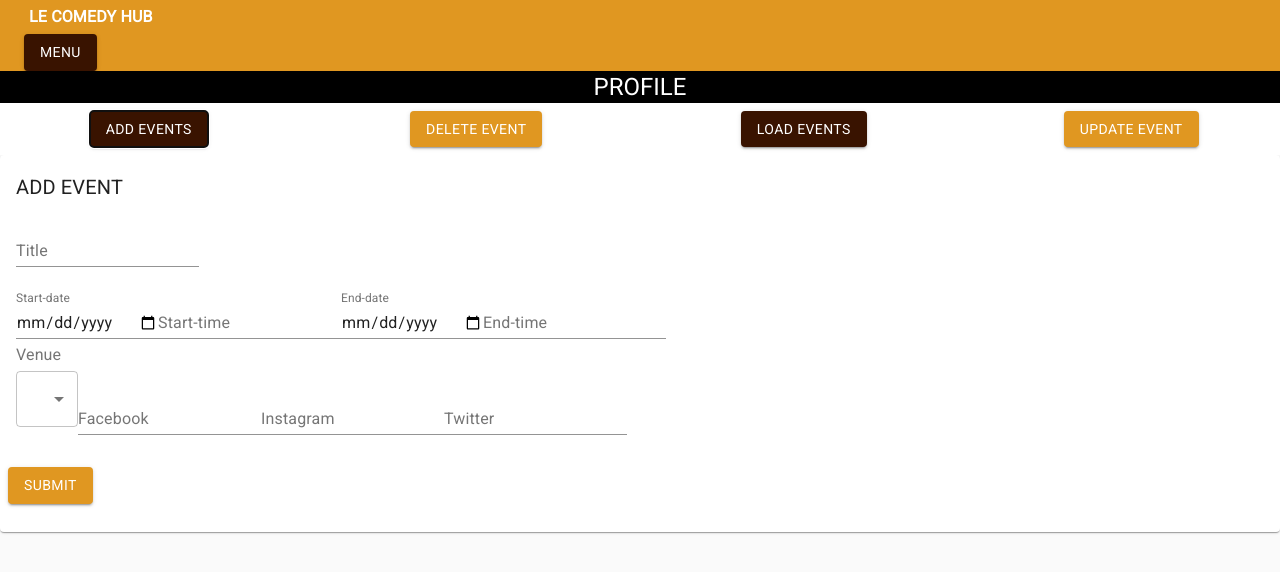
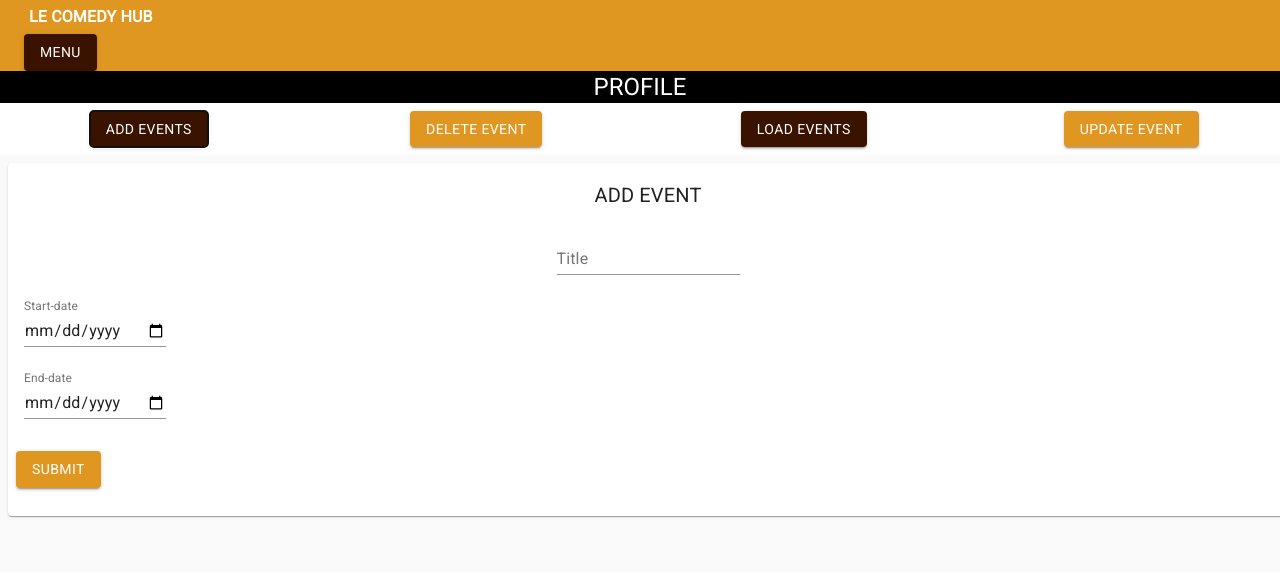
Before and after one commit to baubrun/Comedy-Hub, a React (Create React App) app: page /profile in a window 1280 px wide. Both pictures are taken after a click on the button "ADD EVENTS". Shown: the top 572 px of the page. Built offline with nearby package versions, Linux system fonts and the light colour scheme.

Commit message:
added switch && not found

```diff
--- a/src/App.js
+++ b/src/App.js
@@ -1,6 +1,6 @@
-import React, {Component} from "react";
+import React from "react";
 import HomePage from "./components/HomePage"
-import {BrowserRouter, Route, Redirect} from "react-router-dom"
+import {BrowserRouter, Route, Redirect, Switch} from "react-router-dom"
 import Register from "./components/Register";
 import Events from "./components/Events";
 import EventDetail from "./components/EventDetail"
@@ -11,6 +11,7 @@ import Checkout from "./components/Checkout"
 import Confirmation from "./components/Confirmation"
 import Cart from "./components/Cart"
 import  {connect, useSelector}  from "react-redux";
+import NotFound from "./components/NotFound";
 
   const App = () => {
   const events = useSelector(state => state.events)
@@ -25,6 +26,7 @@ import  {connect, useSelector}  from "react-redux";
       <div>
         <BrowserRouter>
         <NavBar />
+        <Switch>
         <Route exact={true} path="/" component={HomePage}/>
         <Route exact={true} path="/login" component={Login}/>
         <Route exact={true} path="/register" component={Register}/>
@@ -47,6 +49,8 @@ import  {connect, useSelector}  from "react-redux";
         {/* <Route exact={true} path="/profile" component={Profile}>
           {!loggedIn ? <Redirect to="/login" /> : <Profile/>}
         </Route >  */}
+        <NotFound/>
+        </Switch>
         </BrowserRouter>
 
       </div>
--- a/src/components/AddEvent.jsx
+++ b/src/components/AddEvent.jsx
@@ -9,25 +9,23 @@ import CardContent from "@material-ui/core/CardContent";
 import Button from "@material-ui/core/Button";
 import TextField from "@material-ui/core/TextField";
 import Typography from "@material-ui/core/Typography";
-import Icon from "@material-ui/core/Icon";
+import MenuItem from "@material-ui/core/MenuItem";
+import List from "@material-ui/core/List";
+import ListItem from "@material-ui/core/ListItem";
+import FormControl from "@material-ui/core/FormControl";
 import { makeStyles } from "@material-ui/core/styles";
 import InputLabel from "@material-ui/core/InputLabel";
-import MenuItem from "@material-ui/core/MenuItem";
 import Grid from "@material-ui/core/Grid";
-import FormControl from "@material-ui/core/FormControl";
 import Select from "@material-ui/core/Select";
 
 const useStyles = makeStyles((theme) => ({
   formControl: {
     margin: theme.spacing(1),
-    minWidth: 120,
-    borderColor: theme.palette.secondary,
+    minWidth: "100vw",
   },
-  icons: {
-    margin: "0 24px",
-    width: 60,
-    height: 60,
-  },
+  root: {
+    flexGrow: 1,
+  }
 }));
 
 const AddEvent = () => {
@@ -70,26 +68,46 @@ const AddEvent = () => {
   };
 
   return (
-    <form>
-      <Card className={classes.card}>
+    <Grid className={classes.root} container >
+      <Grid item>
+        <FormControl className={classes.formControl}>
+          <Card>
             <CardContent>
+              <Grid
+                container
+                direction="row"
+                justify="center"
+                alignItems="center"
+              >
+                <Grid item>
                   <Typography className={classes.title} variant="h6">
                     ADD EVENT
                   </Typography>
-
+                </Grid>
+              </Grid>
+              <Grid
+                container
+                direction="row"
+                justify="center"
+                alignItems="center"
+              >
+                <Grid item>
                   <TextField
                     className={classes.textField}
                     label="Title"
                     name="title"
                     margin="normal"
                     onChange={(evt) => handleChange(evt)}
+                    value={values.title}
+                  />
+                </Grid>
+              </Grid>
 
-            value={values.title}
-          ></TextField>
-          <br />
+              <Grid container spacing={3}>
+                <Grid item xs>
                   <TextField
                     className={classes.textField}
-            InputLabelProps={{shrink: true}}
+                    InputLabelProps={{ shrink: true }}
                     label="Start-date"
                     name="startDate"
                     margin="normal"
@@ -97,7 +115,29 @@ const AddEvent = () => {
                     type="date"
                     value={values.startDate}
                   />
+                  <Grid item xs>
+                    <TextField
+                      className={classes.textField}
+                      InputLabelProps={{ shrink: true }}
+                      label="End-date"
+                      name="endDate"
+                      margin="normal"
+                      onChange={(evt) => handleChange(evt)}
+                      type="date"
+                      value={values.endDate}
+                    />
+                  </Grid>
+                </Grid>
 
+              </Grid>
+
+              {/* <Grid
+                container
+                direction="row"
+                justify="center"
+                alignItems="center"
+              >
+                <Grid item>
                   <TextField
                     className={classes.textField}
                     label="Start-time"
@@ -109,43 +149,45 @@ const AddEvent = () => {
 
                   <TextField
                     className={classes.textField}
-            InputLabelProps={{shrink: true}}
-            label="End-date"
-            name="endDate"
-            margin="normal"
-            onChange={(evt) => handleChange(evt)}
-            type="date"
-            value={values.endDate}
-          />
-
-          <TextField
-            className={classes.textField}
                     label="End-time"
                     name="endTime"
                     margin="normal"
                     onChange={(evt) => handleChange(evt)}
                     value={values.endTime}
                   />
+                </Grid>
 
-          <InputLabel id="select">Venue</InputLabel>
+                <Grid
+                  container
+                  direction="row"
+                  justify="center"
+                  alignItems="center"
+                >
+                  <Grid item>
                     <Select
                       labelId="select"
                       value={values.venue}
                       onChange={handleVenueChange}
-            label="Venue"
+                      placeholder="Venue"
                       variant="outlined"
                     >
-            <MenuItem value="">
-
-            </MenuItem>
+                      <MenuItem value=""></MenuItem>
                       <MenuItem value="LE_FOU_FOU">LE FOU FOU</MenuItem>
                       <MenuItem value="JOKES_BLAGUES">JOKES BLAGUES</MenuItem>
                       <MenuItem value="RIRE_NOW">RIRE NOW</MenuItem>
                     </Select>
+                  </Grid>
+                </Grid>
+              </Grid> */}
+              {/* <Grid
+                container
+                direction="row"
+                justify="space-evenly"
+                alignItems="center"
+              >
+                <Grid item>
+                  <TextField
 
-
-
-          <TextField
                     className={classes.textField}
                     label="Facebook"
                     name="facebook"
@@ -153,7 +195,6 @@ const AddEvent = () => {
                     onChange={(evt) => handleChange(evt)}
                     value={values.facebook}
                   />
-
                   <TextField
                     className={classes.textField}
                     label="Instagram"
@@ -170,6 +211,8 @@ const AddEvent = () => {
                     onChange={(evt) => handleChange(evt)}
                     value={values.twitter}
                   />
+                </Grid>
+              </Grid> */}
 
               {/* <input
             id="upload"
@@ -190,9 +233,10 @@ const AddEvent = () => {
               </Button>
             </CardActions>
             <br />
-
           </Card>
-    </form>
+        </FormControl>
+      </Grid>
+    </Grid>
   );
 };
 
--- /dev/null
+++ b/src/components/NotFound.jsx
@@ -0,0 +1,11 @@
+import React from 'react'
+
+const NotFound = () => {
+    return (
+        <div>
+            PAGE NOT FOUND
+        </div>
+    )
+}
+
+export default NotFound
```
Lines whose indentation alone changed are shown as unchanged.
